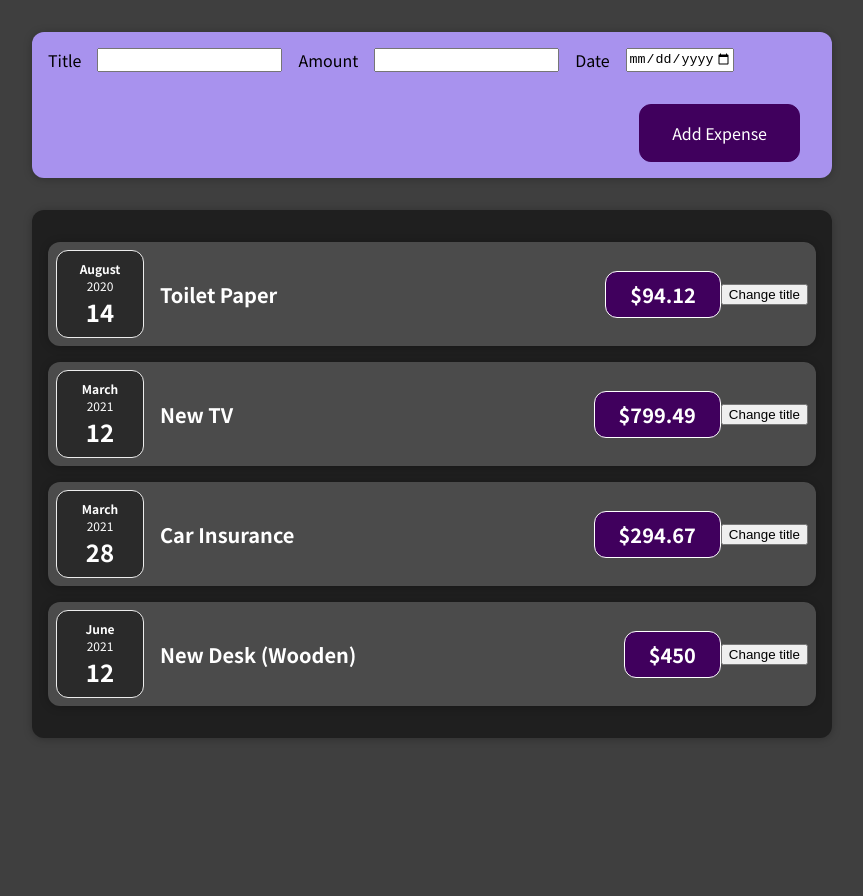
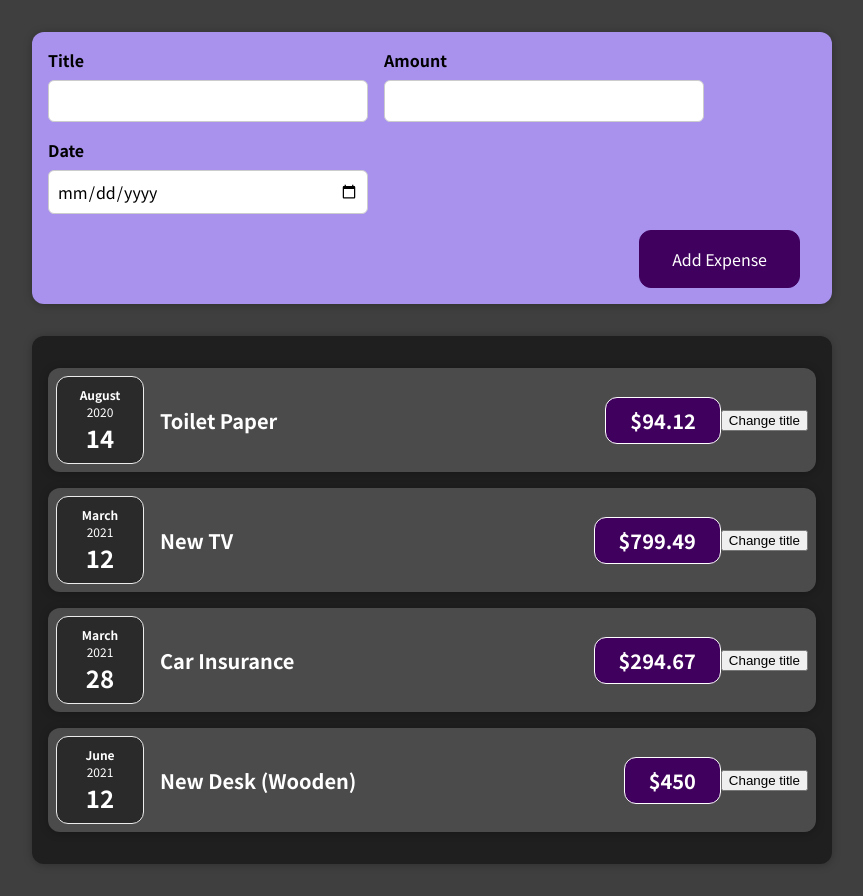
Before and after one commit to moinahmed13/Expense-Chart, a React (Create React App) app: page / in a window 1280 px wide. Shown: the whole page, without its empty margins (208-1071 px from the left). Before the commit the page ends 800 px from the top, so only its background shows below. Built offline with nearby package versions, Linux system fonts and the light colour scheme.

Commit message:
storing inputted form values

```diff
--- a/src/components/NewExpense/ExpenseForm.js
+++ b/src/components/NewExpense/ExpenseForm.js
@@ -1,22 +1,48 @@
-import React from "react";
+import React, { useState } from "react";
 
 import "./ExpenseForm.css";
 
 const ExpenseForm = () => {
+  const [enteredTitle, setEnteredTitle] = useState("");
+  const [enteredAmount, setEnteredAmount] = useState("");
+  const [enteredDate, setEnteredDate] = useState("");
+
+  const titleChangeHandler = (event) => {
+    setEnteredTitle(event.target.value);
+  };
+
+  const amountChangeHandler = (event) => {
+    setEnteredAmount(event.target.value);
+  };
+
+  const dateChangeHandler = (event) => {
+    setEnteredDate(event.tarete.value);
+  };
+
   return (
     <form>
       <div className="new-expense__controls">
-        <div className="new-expense__controls">
+        <div className="new-expense__control">
           <label>Title</label>
-          <input type="text" />
+          <input type="text" onChange={titleChangeHandler} />
         </div>
-        <div className="new-expense__controls">
+        <div className="new-expense__control">
           <label>Amount</label>
-          <input type="number" min="0.01" step="0.01" />
+          <input
+            type="number"
+            min="0.01"
+            step="0.01"
+            onChange={amountChangeHandler}
+          />
         </div>
-        <div className="new-expense__controls">
+        <div className="new-expense__control">
           <label>Date</label>
-          <input type="date" min="2019-01-01" max="2023-12-31" />
+          <input
+            type="date"
+            min="2019-01-01"
+            max="2023-12-31"
+            onChange={dateChangeHandler}
+          />
         </div>
       </div>
       <div className="new-expense__actions">
```
